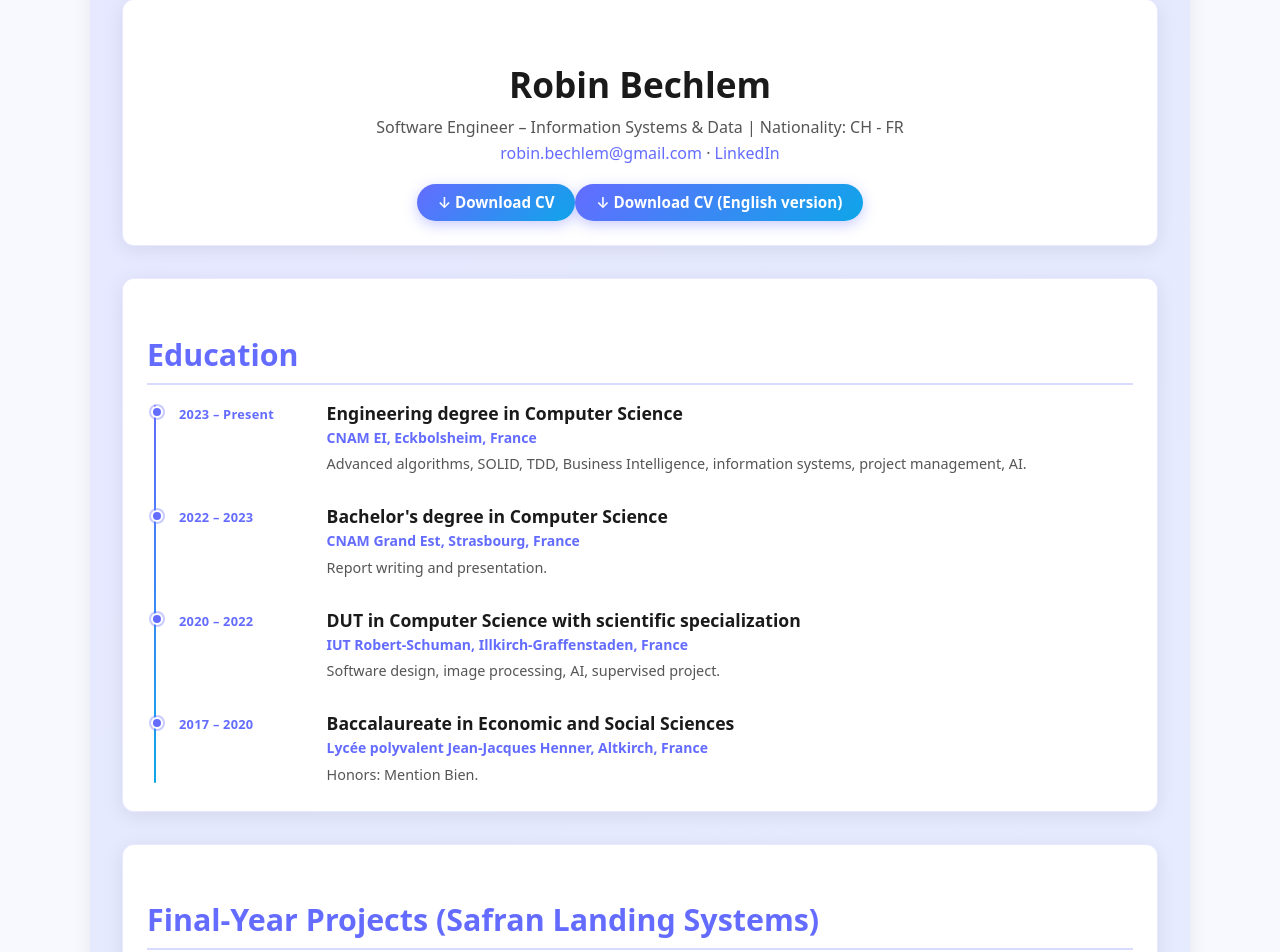
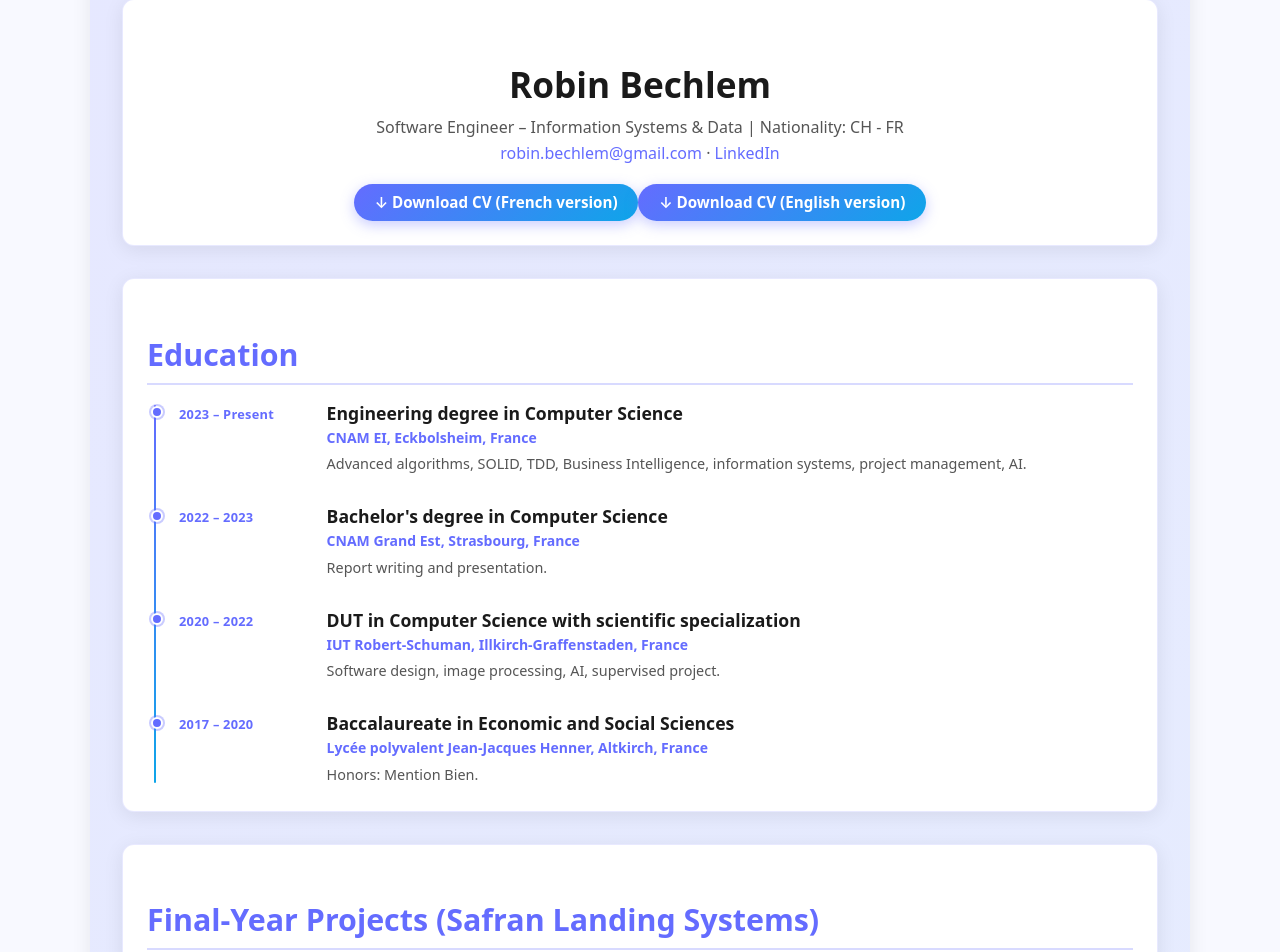
Before and after one commit to reaub1/portfolio, a React (Vite) app: page / in a window 1280 px wide. Shown: the part 2702-3654 px from the top of the page. Built offline with nearby package versions, Linux system fonts and the light colour scheme.

Commit message:
cv update

```diff
--- a/src/components/CV.jsx
+++ b/src/components/CV.jsx
@@ -14,7 +14,7 @@ function CV() {
             <a href="https://www.linkedin.com/in/robin-bechlem-7b948b1b9/" target="_blank" rel="noopener noreferrer">LinkedIn</a>
           </p>
           <a className="cv-download-btn" href="/CV_BECHLEM_Robin_FR.pdf" download>
-            ↓ Download CV
+            ↓ Download CV (French version)
           </a>
           <a className="cv-download-btn" href="/CV_BECHLEM_Robin_EN.pdf" download>
             ↓ Download CV (English version)
```
